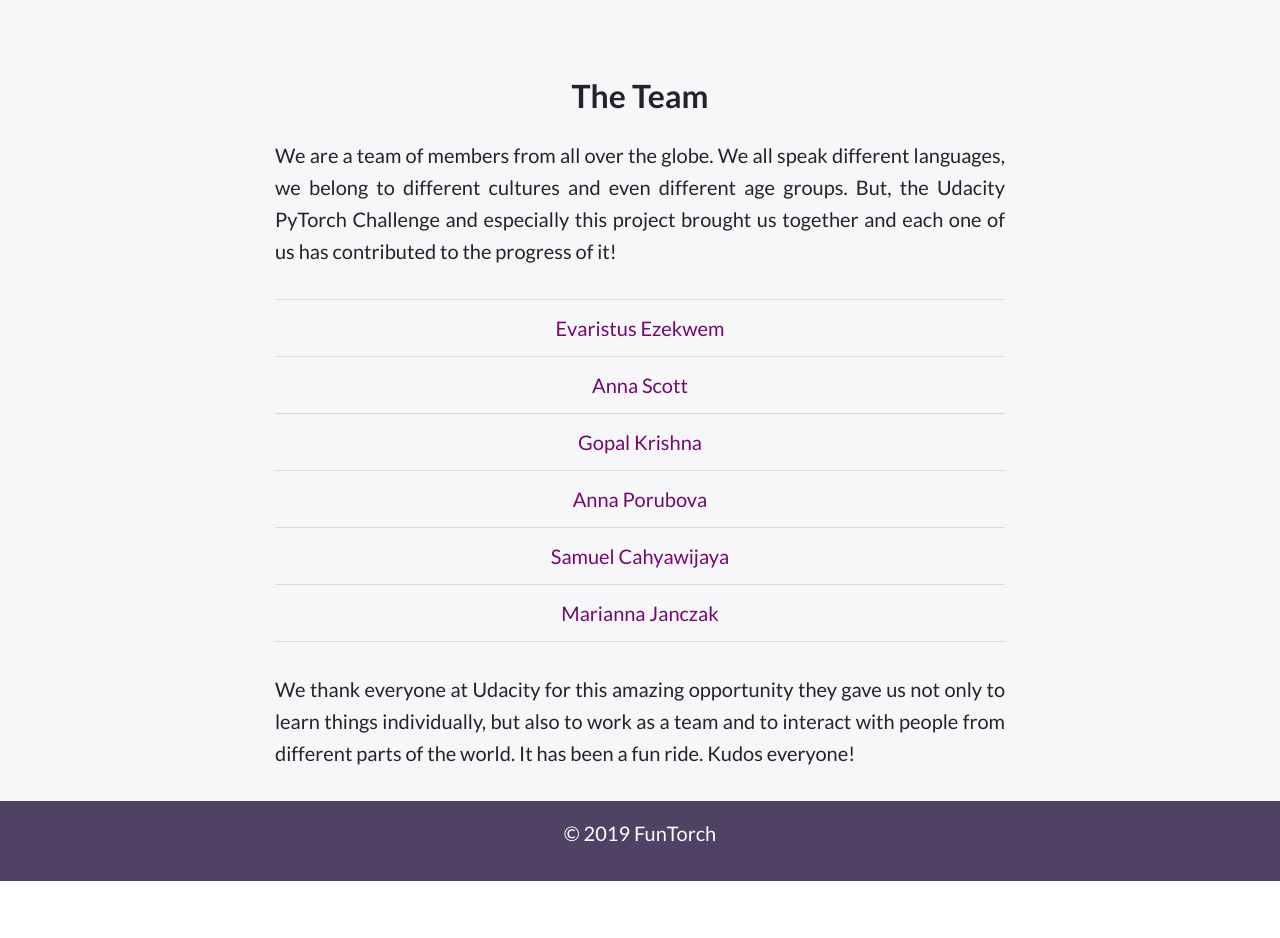
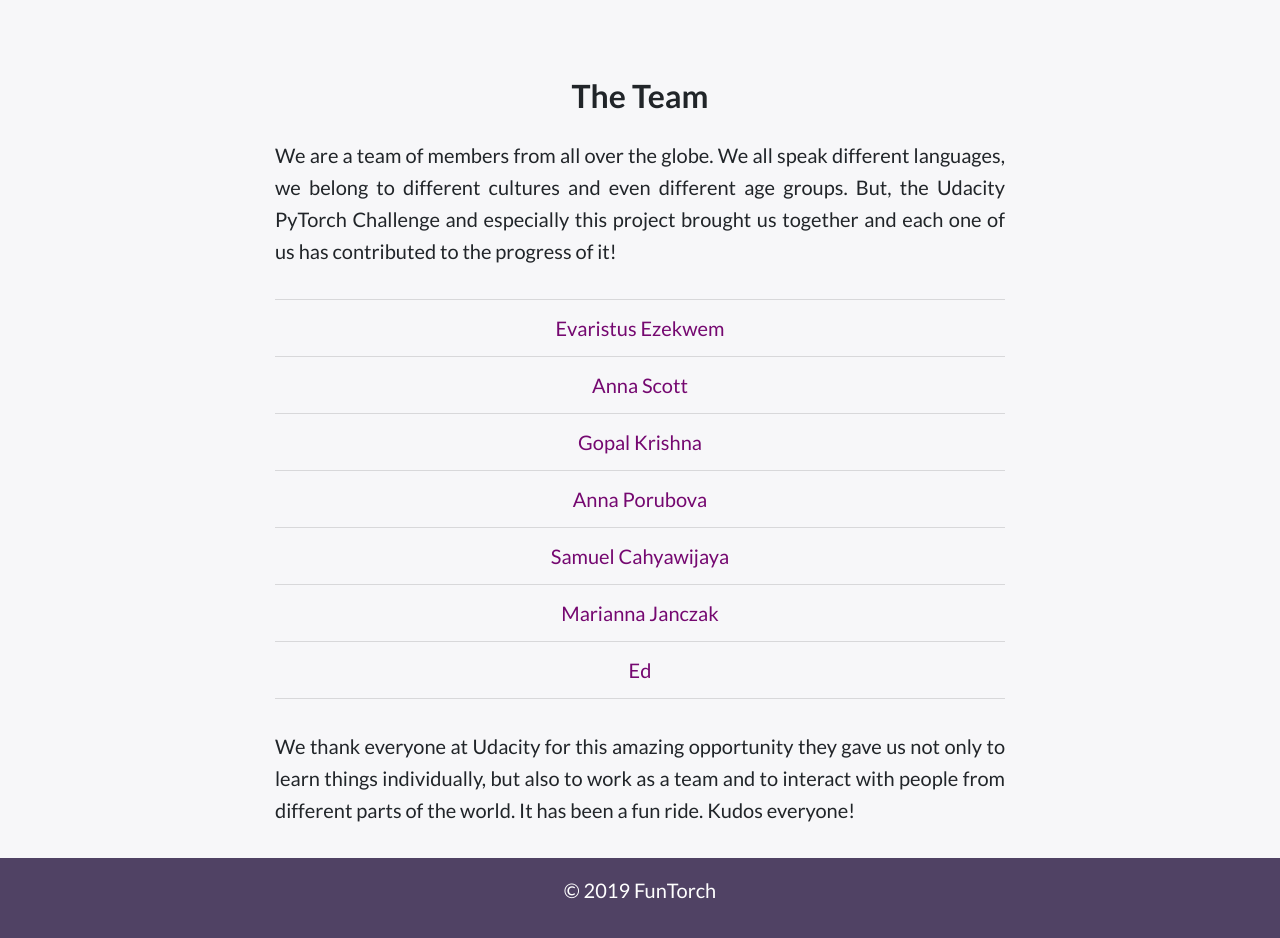
Before and after one commit to funtorch/web-site, a plain HTML site: page index.html in a window 1280 px wide. Shown: the part 3176-4114 px from the top of the page. Before the commit the page ends 4057 px from the top, so only its background shows below. Drawn offline with nearby package versions, Linux system fonts and the light colour scheme.

Commit message:
Update index.html

```diff
--- a/index.html
+++ b/index.html
@@ -152,6 +152,7 @@
                     <li class="list-group-item"><a href="https://github.com/Porubova" target="_blank">Anna Porubova</a></li>
                     <li class="list-group-item"><a href="https://github.com/SamuelCahyawijaya" target="_blank">Samuel Cahyawijaya</a></li>
                     <li class="list-group-item"><a href="https://github.com/MariannaJan" target="_blank">Marianna Janczak</a></li>
+                    <li class="list-group-item"><a href="https://github.com/torchfun" target="_blank">Ed</a></li>
                 </ul>
                 <p class="col-sm-12 col-lg-8 pt-3">We thank everyone at Udacity for this amazing opportunity they gave us not only to learn things individually, but also to work as a team and to interact with people from different parts of the world. It has been a fun ride. Kudos everyone!</p>
             </div>
```
